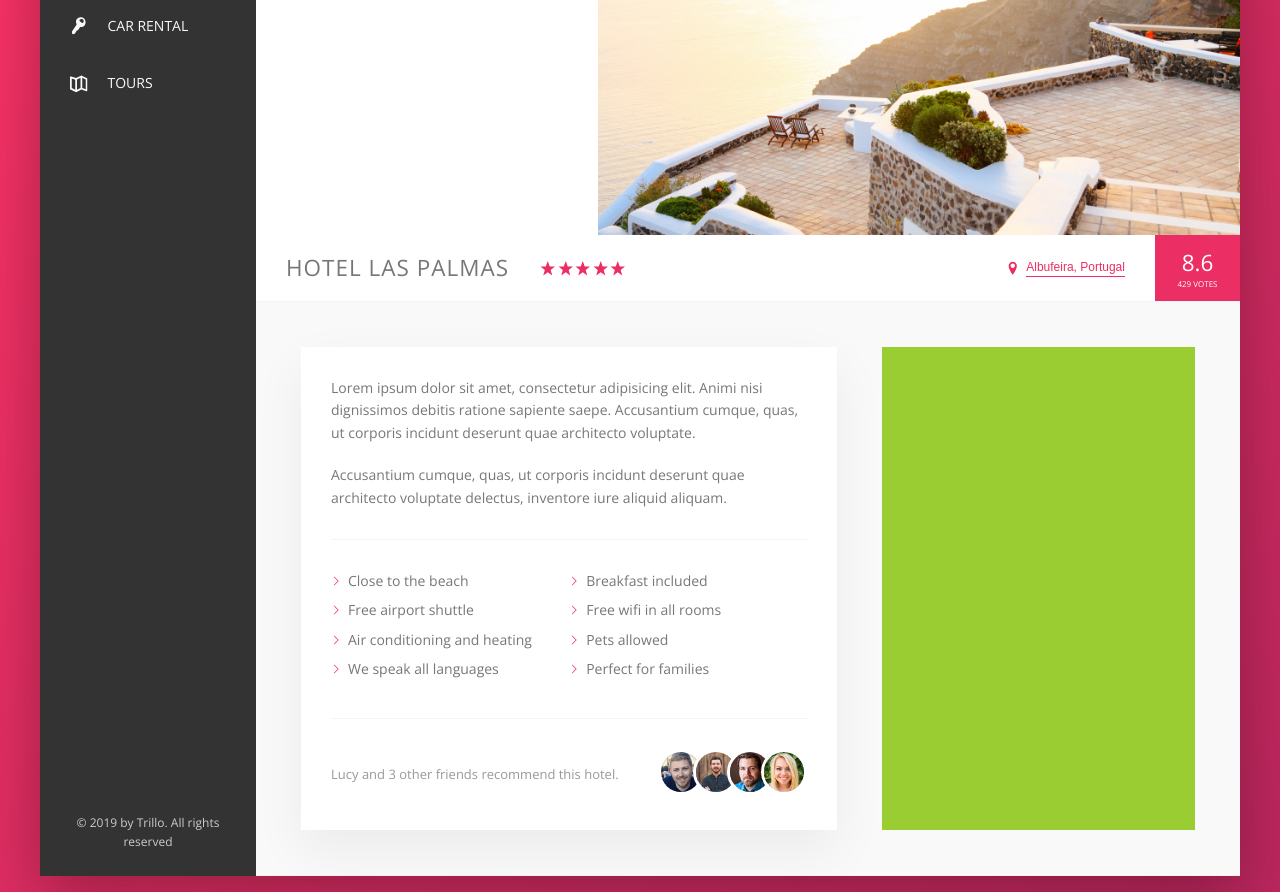
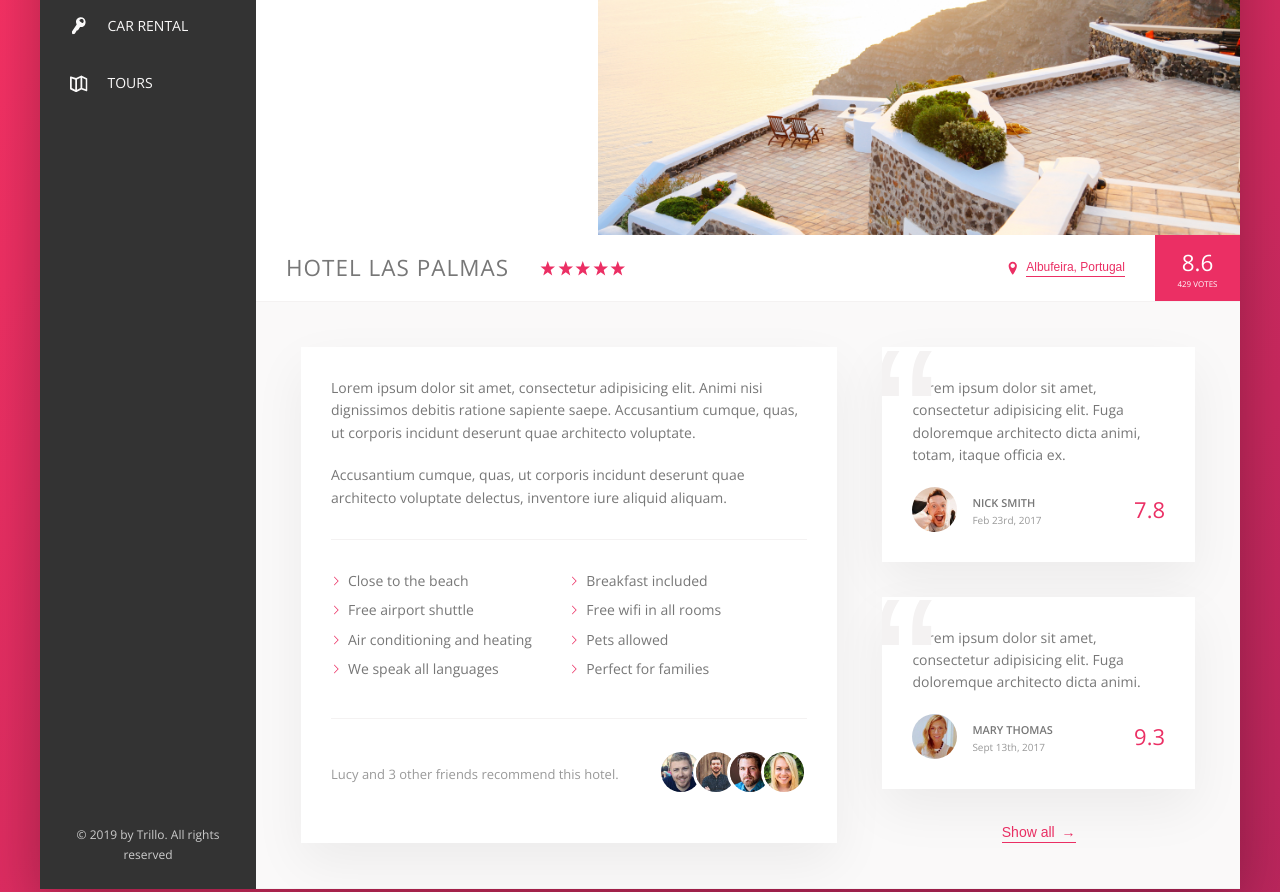
Before and after one commit to KaushikShivam/Trillo, a website: page index.html in a window 1280 px wide. Shown: the part 300-1192 px from the top of the page. Drawn offline with nearby package versions, Linux system fonts and the light colour scheme; files that its build step writes are made by us from their sources.

Commit message:
Add reviews section

```diff
--- a/index.html
+++ b/index.html
@@ -172,7 +172,7 @@
                     </div>
 
                     <div class="user-reviews">
-                        <!-- <figure class="review">
+                        <figure class="review">
                             <blockquote class="review__text">
                                 Lorem ipsum dolor sit amet, consectetur adipisicing elit. Fuga doloremque architecto
                                 dicta animi, totam, itaque officia ex.
@@ -202,7 +202,7 @@
                             </figcaption>
                         </figure>
 
-                        <button class="btn-inline">Show all <span>&rarr;</span></button> -->
+                        <button class="btn-inline">Show all <span>&rarr;</span></button>
                     </div>
 
                     <!-- <div class="cta">
--- a/sass/_components.scss
+++ b/sass/_components.scss
@@ -270,8 +270,17 @@
 	cursor: pointer;
 	transition: all 0.2s;
 
+	& span {
+		margin-left: 3px;
+		transition: margin-left 0.2s;
+	}
+
 	&:hover {
 		color: var(--color-grey-dark-1);
+
+		span {
+			margin-left: 8px;
+		}
 	}
 
 	&:focus {
@@ -365,3 +374,66 @@
 		}
 	}
 }
+
+////////////////////////////////////////
+// REVIEWS
+
+.review {
+	background-color: #fff;
+	box-shadow: var(--shadow-light);
+	padding: 3rem;
+	margin-bottom: 3.5rem;
+	position: relative;
+	overflow: hidden;
+
+	&__text {
+		margin-bottom: 2rem;
+	}
+	&__user {
+		display: flex;
+		align-items: center;
+		z-index: 10;
+		position: relative;
+	}
+
+	&__photo {
+		height: 4.5rem;
+		width: 4.5rem;
+		border-radius: 50%;
+		margin-right: 1.5rem;
+	}
+
+	&__user-box {
+		margin-right: auto;
+	}
+
+	&__user-name {
+		font-size: 1.1rem;
+		font-weight: 600;
+		text-transform: uppercase;
+		margin-top: 0.4rem;
+	}
+
+	&__user-date {
+		font-size: 1rem;
+		color: var(--color-grey-dark-3);
+	}
+
+	&__rating {
+		color: var(--color-primary);
+		font-size: 2.2rem;
+		font-weight: 300;
+	}
+
+	&::before {
+		content: '\201C';
+		position: absolute;
+		top: -2.75rem;
+		left: -1rem;
+		line-height: 1;
+		font-size: 20rem;
+		color: var(--color-grey-light-2);
+		font-family: sans-serif;
+		z-index: 1;
+	}
+}
--- a/sass/_layout.scss
+++ b/sass/_layout.scss
@@ -38,6 +38,7 @@
 }
 
 .detail {
+	font-size: 1.4rem;
 	display: flex;
 	padding: 4.5rem;
 	background-color: var(--color-grey-light-1);
@@ -45,7 +46,6 @@
 }
 
 .description {
-	font-size: 1.4rem;
 	background-color: #fff;
 	box-shadow: var(--shadow-light);
 	padding: 3rem;
@@ -54,6 +54,8 @@
 }
 
 .user-reviews {
-	background-color: yellowgreen;
 	flex: 1;
+	display: flex;
+	flex-direction: column;
+	align-items: center;
 }
```
